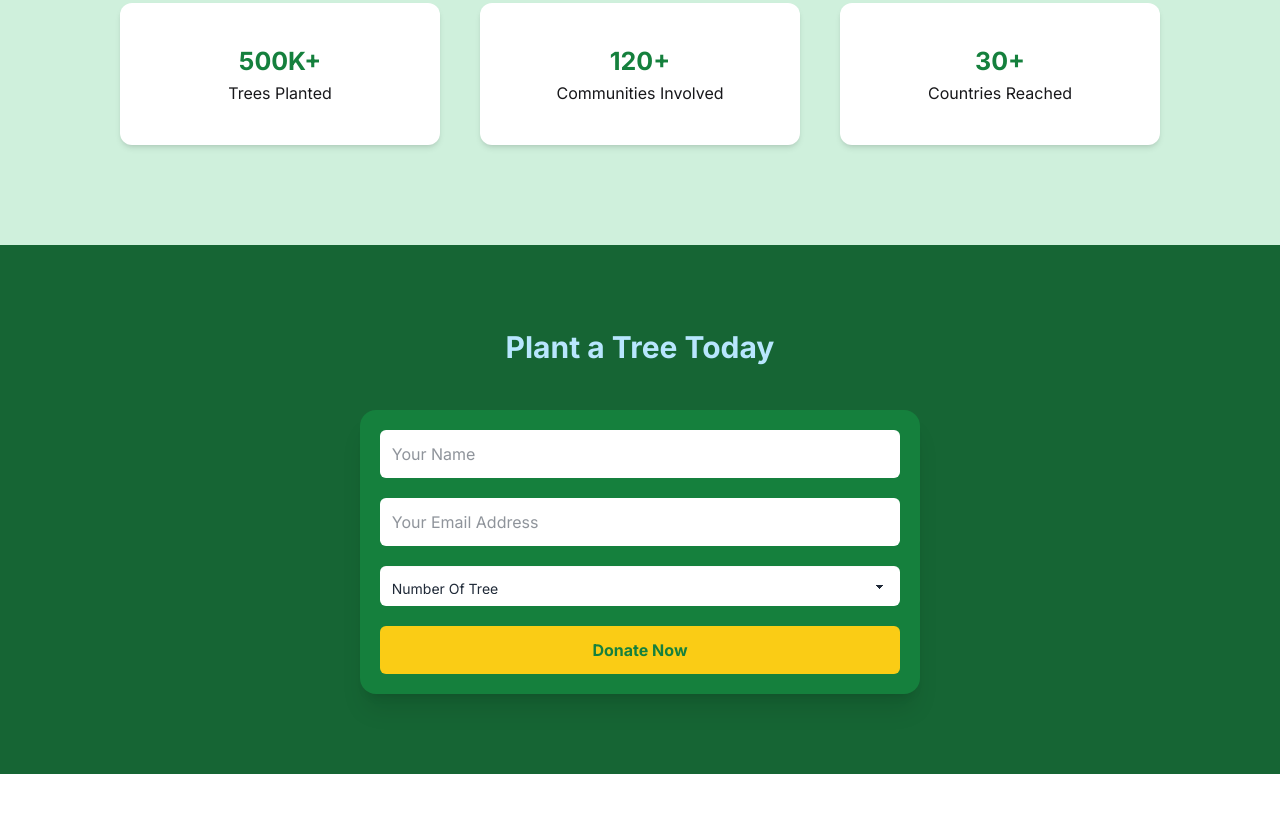
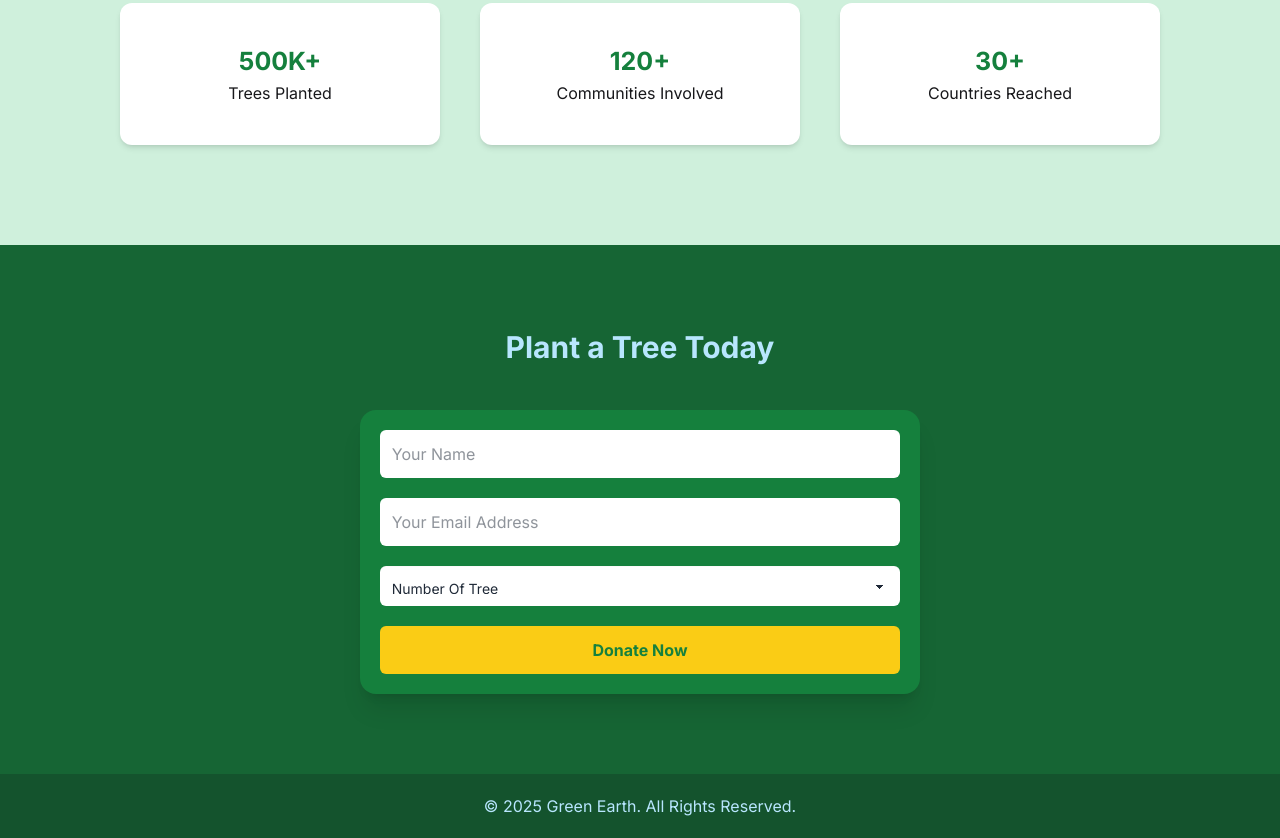
Before and after one commit to shouravhasanshurjo8201/green-earth-project, a plain HTML site: page index.html in a window 1280 px wide. Shown: the part 984-1822 px from the top of the page. Before the commit the page ends 1758 px from the top, so only its background shows below. Drawn offline with nearby package versions, Linux system fonts and the light colour scheme.

Commit message:
footer Section Add

```diff
--- a/index.html
+++ b/index.html
@@ -134,6 +134,11 @@
         <!-- Plant a Tree Today section end  -->
     </main>
     <!-- Main Section End -->
+    <!-- footer section start  -->
+    <footer class="w-full bg-[#14532D] p-5">
+        <h1 class="text-sky-200 text-center">© 2025 Green Earth. All Rights Reserved.</h1>
+    </footer>
+    <!-- footer Section End -->
     <!-- javascript File -->
     <script src="javascript/home.js"></script>
     <!-- javascript home.js -->
```
